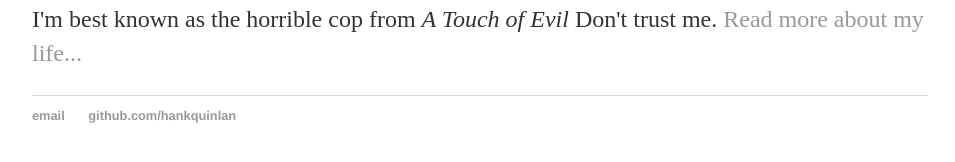
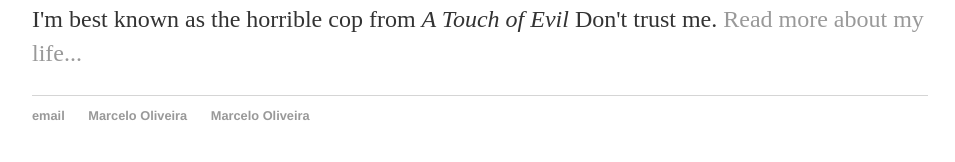
Before and after one commit to kraftmaschine/kraftmaschine.github.io, a Jekyll site: the page built from index.html, in a window 1280 px wide. Shown: the part 194-356 px from the top of the page, without its empty margins (160-1115 px from the left). Built offline with Jekyll 4.4.1, drawn with Linux system fonts in a browser that asks for light colours.

Commit message:
Update default.html

```diff
--- a/_layouts/default.html
+++ b/_layouts/default.html
@@ -21,8 +21,9 @@
 			</div><!-- /.container -->
 			<footer>
 	    		<ul>
-	        		<li><a href="mailto:hankquinlanhub@gmail.com">email</a></li>
-	        		<li><a href="https://github.com/hankquinlan">github.com/hankquinlan</a></li>
+	        		<li><a href="mailto:hinterchant@tutanota.com">email</a></li>
+	        		<li><a href="https://github.com/kraftmaschine">Marcelo Oliveira</a></li>
+				<li><a href="https://twitter.com/tchornobyl">Marcelo Oliveira</a></li>
 				</ul>
 			</footer>
 		</body>
```
